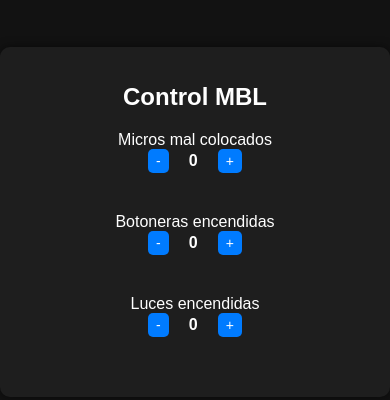
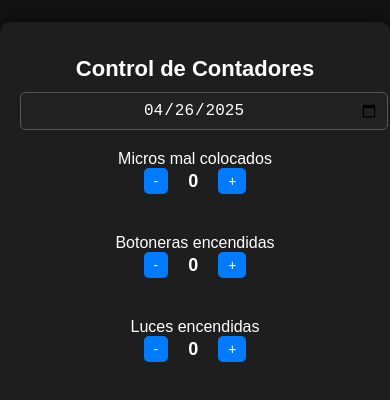
Before and after one commit to DavidHern0/ControlMBL, a plain HTML site: page index.html in a window 390 px wide. Shown: the part 200-600 px from the top of the page. Drawn offline with Linux system fonts and the light colour scheme.

Commit message:
Add files via upload

```diff
--- a/index.html
+++ b/index.html
@@ -4,7 +4,7 @@
 <head>
   <meta charset="UTF-8">
   <meta name="viewport" content="width=device-width, initial-scale=1.0">
-  <title>Control MBL</title>
+  <title>Contadores con Local Storage</title>
   <style>
     body {
       font-family: Arial, sans-serif;
@@ -24,13 +24,24 @@
       box-shadow: 0px 0px 10px rgba(0, 0, 0, 0.5);
       max-width: 400px;
       width: 100%;
+      text-align: center;
     }
 
     h1 {
+      font-size: 22px;
+      margin-bottom: 10px;
+    }
+
+    input {
+      width: 100%;
+      padding: 8px;
+      font-size: 16px;
+      margin-bottom: 20px;
+      border-radius: 5px;
+      border: 1px solid #555;
+      background-color: #222;
+      color: white;
       text-align: center;
-      font-size: 24px;
-      color: #ffffff;
-      margin-bottom: 20px;
     }
 
     .counter {
@@ -38,12 +49,11 @@
       justify-content: space-between;
       align-items: center;
       margin-bottom: 20px;
-      gap: 20px; /* Más espacio entre los elementos */
+      gap: 20px;
     }
 
     .counter span {
       font-size: 18px;
-      color: #ffffff;
     }
 
     button {
@@ -51,37 +61,18 @@
       color: white;
       border: none;
       border-radius: 5px;
-      padding: 5px 10px; /* Botones más pequeños */
-      font-size: 14px; /* Tamaño de fuente más pequeño */
+      padding: 5px 10px;
+      font-size: 14px;
       cursor: pointer;
     }
 
-    button:disabled {
-      background-color: #555;
-    }
-
-    button:hover:not(:disabled) {
+    button:hover {
       background-color: #0056b3;
     }
 
     .count {
-      font-size: 24px;
+      font-size: 22px;
       font-weight: bold;
-      color: #ffffff;
-    }
-
-    @media (max-width: 600px) {
-      .counter span {
-        font-size: 16px;
-      }
-
-      button {
-        padding: 4px 8px; /* Ajustes para móviles */
-      }
-
-      .count {
-        font-size: 22px;
-      }
     }
 
     .counter-container {
@@ -96,7 +87,9 @@
 <body>
 
   <div class="container">
-    <h1>Control MBL</h1>
+    <h1>Control de Contadores</h1>
+
+    <input type="date" id="datePicker" onchange="loadCounters()">
 
     <div class="counter-container">
       <span>Micros mal colocados</span>
@@ -129,52 +122,56 @@
   <script>
     function getCurrentDate() {
       const today = new Date();
-      const year = today.getFullYear();
-      const month = ('0' + (today.getMonth() + 1)).slice(-2);
-      const day = ('0' + today.getDate()).slice(-2);
-      return `${year}-${month}-${day}`;
+      return today.toISOString().split('T')[0];
     }
 
     function loadCounters() {
-      const currentDate = getCurrentDate();
-      const savedData = localStorage.getItem(currentDate);
+      const selectedDate = document.getElementById("datePicker").value;
+      const savedData = localStorage.getItem(selectedDate);
 
       if (savedData) {
         const counters = JSON.parse(savedData);
-        document.getElementById('micros').textContent = counters.micros;
-        document.getElementById('botoneras').textContent = counters.botoneras;
-        document.getElementById('luces').textContent = counters.luces;
+        document.getElementById("micros").textContent = counters.micros;
+        document.getElementById("botoneras").textContent = counters.botoneras;
+        document.getElementById("luces").textContent = counters.luces;
+      } else {
+        document.getElementById("micros").textContent = 0;
+        document.getElementById("botoneras").textContent = 0;
+        document.getElementById("luces").textContent = 0;
       }
     }
 
     function saveCounters() {
-      const currentDate = getCurrentDate();
+      const selectedDate = document.getElementById("datePicker").value;
+      if (!selectedDate) return;
+
       const counters = {
-        micros: parseInt(document.getElementById('micros').textContent),
-        botoneras: parseInt(document.getElementById('botoneras').textContent),
-        luces: parseInt(document.getElementById('luces').textContent),
+        micros: parseInt(document.getElementById("micros").textContent),
+        botoneras: parseInt(document.getElementById("botoneras").textContent),
+        luces: parseInt(document.getElementById("luces").textContent),
       };
 
-      localStorage.setItem(currentDate, JSON.stringify(counters));
+      localStorage.setItem(selectedDate, JSON.stringify(counters));
     }
 
     function increaseCount(id) {
       const element = document.getElementById(id);
-      let count = parseInt(element.textContent);
-      element.textContent = count + 1;
+      element.textContent = parseInt(element.textContent) + 1;
       saveCounters();
     }
 
     function decreaseCount(id) {
       const element = document.getElementById(id);
-      let count = parseInt(element.textContent);
-      if (count > 0) {
-        element.textContent = count - 1;
+      if (parseInt(element.textContent) > 0) {
+        element.textContent = parseInt(element.textContent) - 1;
         saveCounters();
       }
     }
 
-    window.onload = loadCounters;
+    window.onload = function () {
+      document.getElementById("datePicker").value = getCurrentDate();
+      loadCounters();
+    };
   </script>
 
 </body>
```
